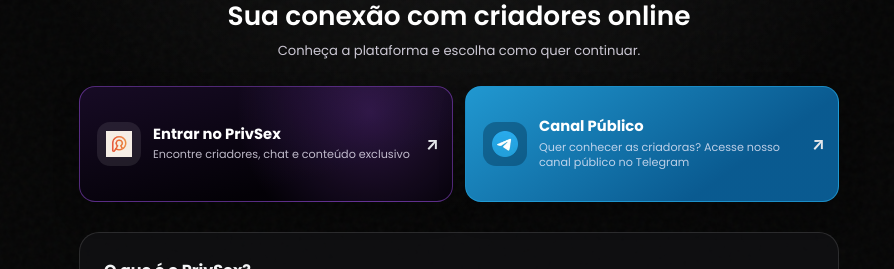
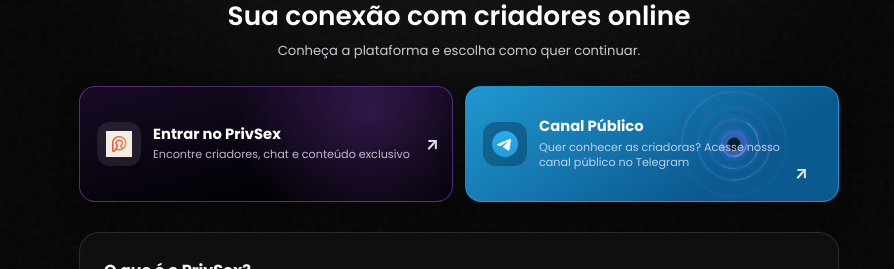
Before and after one commit to isabelarocha001/privsex-links, a Vue app in the folder frontend/: page / in a window 1280 px wide. Shown: the part 186-455 px from the top of the page, without its empty margins (181-1075 px from the left). Built offline with nearby package versions, Linux system fonts and the light colour scheme; no server answers.

Commit message:
style: adicionar portal animado ao canal publico

```diff
--- a/frontend/src/App.vue
+++ b/frontend/src/App.vue
@@ -158,6 +158,11 @@
           <span class="icon"><img :src="LOGO_PRIVSEX" alt="" width="30" height="30" /></span><span class="copy"><strong>Entrar no PrivSex</strong><small>Encontre criadores, chat e conteúdo exclusivo</small></span><span class="arrow">↗</span>
         </a>
         <a class="card card--telegram" :href="PUBLIC_CHANNEL_URL" target="_blank" rel="noopener noreferrer">
+          <span class="portal-spiral" aria-hidden="true">
+            <span class="ps-ring ps-r1"></span><span class="ps-ring ps-r2"></span>
+            <span class="ps-ring ps-r3"></span><span class="ps-ring ps-r4"></span>
+            <span class="ps-core"></span>
+          </span>
           <span class="icon icon--tg"><img :src="LOGO_TG_BLUE" alt="" width="30" height="30" /></span><span class="copy"><strong>Canal Público</strong><small>Quer conhecer as criadoras? Acesse nosso canal público no Telegram</small></span><span class="arrow">↗</span>
         </a>
       </nav>
--- a/frontend/src/style.css
+++ b/frontend/src/style.css
@@ -20,6 +20,18 @@
 .card:hover, .card:focus-visible { transform: translateY(-3px); border-color: rgba(255,255,255,.68); outline: none; }
 .card--privsex { border-color: rgba(168,85,247,.46); background: radial-gradient(circle at 78% 22%, rgba(168,85,247,.24), transparent 44%), linear-gradient(165deg,#170b25,#030106 72%); }
 .card--telegram { border-color: rgba(34,158,217,.72); background: linear-gradient(145deg, #229ed9f5, #0a5c93fa 72%); }
+.card--telegram { isolation: isolate; }
+.card--telegram > *:not(.portal-spiral) { position: relative; z-index: 1; }
+.card--telegram .arrow { z-index: 2; }
+.portal-spiral { position: absolute; inset: 0; z-index: 0; display: grid; place-items: center; overflow: hidden; pointer-events: none; opacity: .72; }
+.ps-ring { position: absolute; left: 72%; top: 50%; width: 30px; height: 30px; border: 1px solid transparent; border-top-color: rgba(214, 180, 254, .95); border-right-color: rgba(125, 211, 252, .62); border-bottom-color: rgba(34, 211, 238, .35); border-left-color: rgba(168, 85, 247, .72); border-radius: 50%; box-shadow: 0 0 9px rgba(168, 85, 247, .42), inset 0 0 7px rgba(125, 211, 252, .18); transform: translate(-50%, -50%); animation: portal-suck 3.2s linear infinite; }
+.ps-r1 { width: 28px; height: 28px; animation-duration: 2.1s; border-width: 2px; opacity: .95; }
+.ps-r2 { width: 52px; height: 52px; animation-duration: 2.8s; animation-direction: reverse; opacity: .72; }
+.ps-r3 { width: 78px; height: 78px; animation-duration: 3.6s; opacity: .5; }
+.ps-r4 { width: 108px; height: 108px; animation-duration: 4.4s; animation-direction: reverse; opacity: .3; }
+.ps-core { position: absolute; left: 72%; top: 50%; width: 13px; height: 13px; border-radius: 50%; background: radial-gradient(circle, #1a0a2e 0%, #000 60%, #000 100%); box-shadow: 0 0 12px 4px rgba(168, 85, 247, .6), 0 0 28px 8px rgba(34, 211, 238, .25), inset 0 0 7px #000; transform: translate(-50%, -50%); animation: portal-core-pulse 1.8s ease-in-out infinite; }
+@keyframes portal-suck { 0% { transform: translate(-50%, -50%) rotate(0deg) scale(1); } 50% { transform: translate(-50%, -50%) rotate(180deg) scale(.92); } 100% { transform: translate(-50%, -50%) rotate(360deg) scale(1); } }
+@keyframes portal-core-pulse { 0%, 100% { transform: translate(-50%, -50%) scale(.85); } 50% { transform: translate(-50%, -50%) scale(1.15); } }
 .icon { display: grid; flex: 0 0 auto; place-items: center; width: 44px; height: 44px; border-radius: 13px; background: rgba(255,255,255,.09); color: #d8b4fe; font-size: 1.8rem; font-weight: 700; }
 .icon img { display: block; width: 26px; height: 26px; object-fit: contain; }
 .icon--tg { color: #fff; background: rgba(3,49,79,.42); }
@@ -54,6 +66,9 @@
 .success, .error { margin: 0; font-size: .72rem; line-height: 1.4; }
 .success { color: #a7f3d0; }
 .error { color: #fca5a5; }
+@media (prefers-reduced-motion: reduce) {
+  .ps-ring, .ps-core { animation: none; }
+}
 @media (max-width: 390px) {
   .page { padding-left: 10px; padding-right: 10px; }
   .links { gap: 9px; }
```
